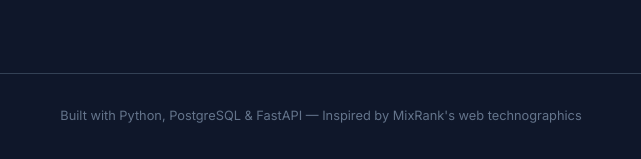
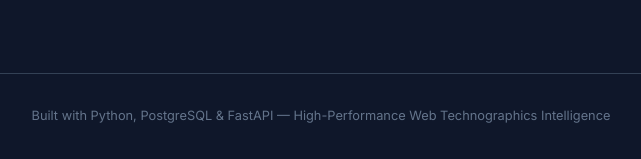
Before and after one commit to muhammadmahadazher/TechStack-Scout, a FastAPI app: page / in a window 1280 px wide. Shown: the part 2254-2413 px from the top of the page, without its empty margins (319-960 px from the left). Run offline with FastAPI, Linux system fonts and the light colour scheme; data comes from the database, SQL or seed files in the repository; data that the repository does not hold is empty; some libraries are stand-ins or nearby versions.

Commit message:
style: remove references to MixRank to make project independent

```diff
--- a/web/templates/base.html
+++ b/web/templates/base.html
@@ -35,7 +35,7 @@
     </main>
 
     <footer class="footer">
-        <p>Built with Python, PostgreSQL & FastAPI — Inspired by MixRank's web technographics</p>
+        <p>Built with Python, PostgreSQL & FastAPI — High-Performance Web Technographics Intelligence</p>
     </footer>
 </body>
 </html>
```
Also changed, not shown: README.md.
